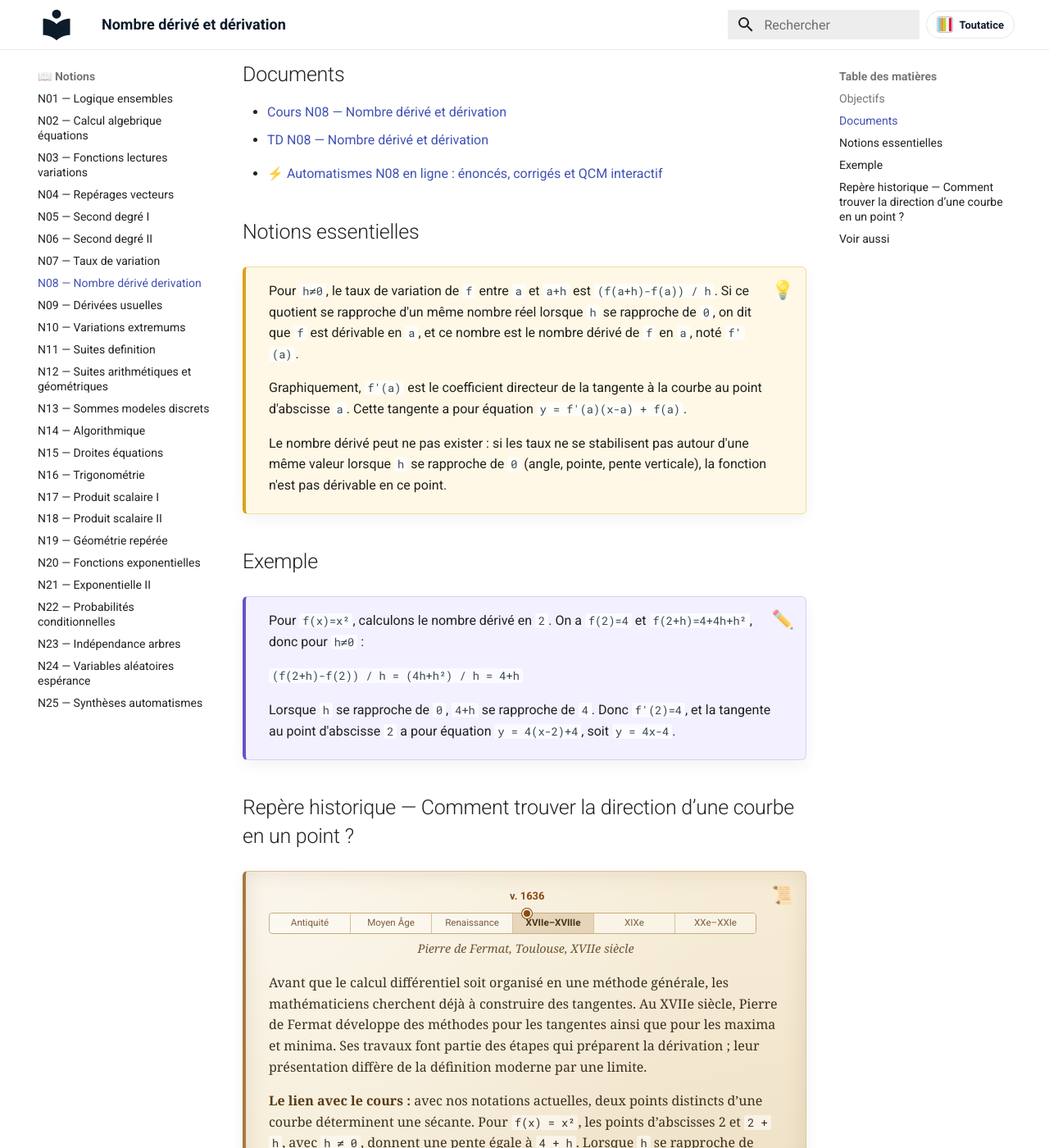
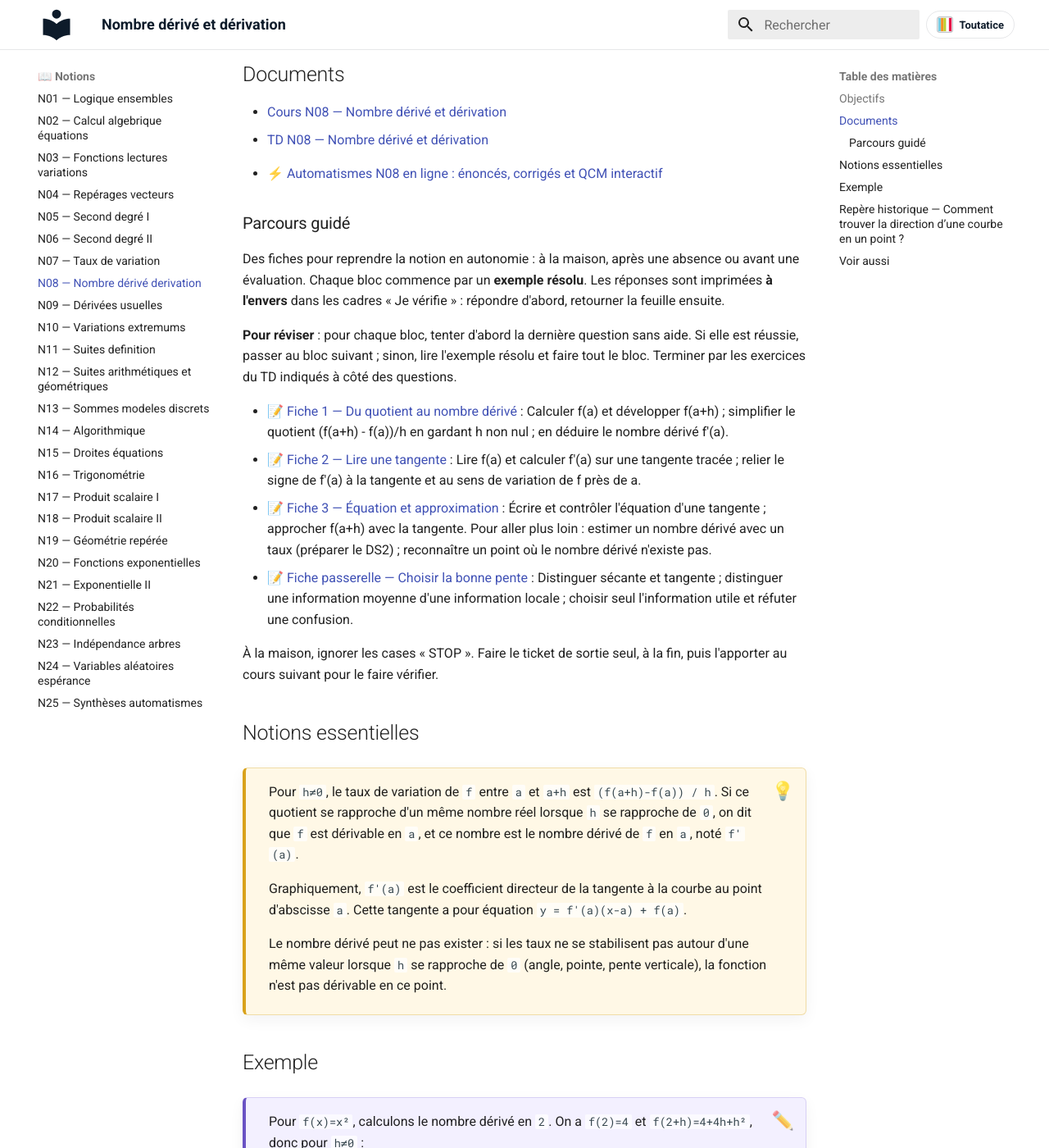
Before and after one commit to vnicolle56610/maths-premiere-specialite, an MkDocs documentation site: the page built from docs/notions/N08-nombre-derive-derivation.md, in a window 1280 px wide and 1400 px high, scrolled down 610 px. Shown: the whole window at 82% size. Built offline with MkDocs 1.6.1 and Material for MkDocs 9.7.7, drawn with Linux system fonts in a browser that asks for light colours.

Commit message:
Publication automatique : 4 fichier(s) copié(s), 1 page(s) mise(s) à jour
Fichiers copiés :
  - docs/parcours-guide/PARCOURS_GUIDE_N08_FICHE_1.pdf
  - docs/parcours-guide/PARCOURS_GUIDE_N08_FICHE_2.pdf
  - docs/parcours-guide/PARCOURS_GUIDE_N08_FICHE_3.pdf
  - docs/parcours-guide/PARCOURS_GUIDE_N08_FICHE_4.pdf

Pages mises à jour :
  - docs/notions/N08-nombre-derive-derivation.md

Autres fichiers :
  - publication_manifest.json

Généré par le protocole de publication (publier_ressources_site.py / publier_ressources_gui.py).

```diff
--- a/docs/notions/N08-nombre-derive-derivation.md
+++ b/docs/notions/N08-nombre-derive-derivation.md
@@ -32,6 +32,21 @@ La dérivation permet de décrire une variation instantanée. Cette notion intro
 <!-- AUTOMATISMES-WEB:START -->
 - ⚡ [Automatismes N08 en ligne : énoncés, corrigés et QCM interactif](../automatismes/automatismes-N08-nombre-derive-derivation.md)
 <!-- AUTOMATISMES-WEB:END -->
+
+<!-- PARCOURS-GUIDE:START -->
+### Parcours guidé
+
+Des fiches pour reprendre la notion en autonomie : à la maison, après une absence ou avant une évaluation. Chaque bloc commence par un **exemple résolu**. Les réponses sont imprimées **à l'envers** dans les cadres « Je vérifie » : répondre d'abord, retourner la feuille ensuite.
+
+**Pour réviser** : pour chaque bloc, tenter d'abord la dernière question sans aide. Si elle est réussie, passer au bloc suivant ; sinon, lire l'exemple résolu et faire tout le bloc. Terminer par les exercices du TD indiqués à côté des questions.
+
+- 📝 [Fiche 1 — Du quotient au nombre dérivé](../parcours-guide/PARCOURS_GUIDE_N08_FICHE_1.pdf) : Calculer f(a) et développer f(a+h) ; simplifier le quotient (f(a+h) - f(a))/h en gardant h non nul ; en déduire le nombre dérivé f'(a).
+- 📝 [Fiche 2 — Lire une tangente](../parcours-guide/PARCOURS_GUIDE_N08_FICHE_2.pdf) : Lire f(a) et calculer f'(a) sur une tangente tracée ; relier le signe de f'(a) à la tangente et au sens de variation de f près de a.
+- 📝 [Fiche 3 — Équation et approximation](../parcours-guide/PARCOURS_GUIDE_N08_FICHE_3.pdf) : Écrire et contrôler l'équation d'une tangente ; approcher f(a+h) avec la tangente. Pour aller plus loin : estimer un nombre dérivé avec un taux (préparer le DS2) ; reconnaître un point où le nombre dérivé n'existe pas.
+- 📝 [Fiche passerelle — Choisir la bonne pente](../parcours-guide/PARCOURS_GUIDE_N08_FICHE_4.pdf) : Distinguer sécante et tangente ; distinguer une information moyenne d'une information locale ; choisir seul l'information utile et réfuter une confusion.
+
+À la maison, ignorer les cases « STOP ». Faire le ticket de sortie seul, à la fin, puis l'apporter au cours suivant pour le faire vérifier.
+<!-- PARCOURS-GUIDE:END -->
 
 ## Notions essentielles
 
--- a/publication_manifest.json
+++ b/publication_manifest.json
@@ -185,6 +185,12 @@
       ],
       "automatismes": [
         "AUTOMATISMES_N08_NOMBRE_DERIVE_DERIVATION.pdf"
+      ],
+      "parcours": [
+        "PARCOURS_GUIDE_N08_FICHE_1.pdf",
+        "PARCOURS_GUIDE_N08_FICHE_2.pdf",
+        "PARCOURS_GUIDE_N08_FICHE_3.pdf",
+        "PARCOURS_GUIDE_N08_FICHE_4.pdf"
       ]
     },
     "N09": {
```
Also changed, not shown: 4 other files.
